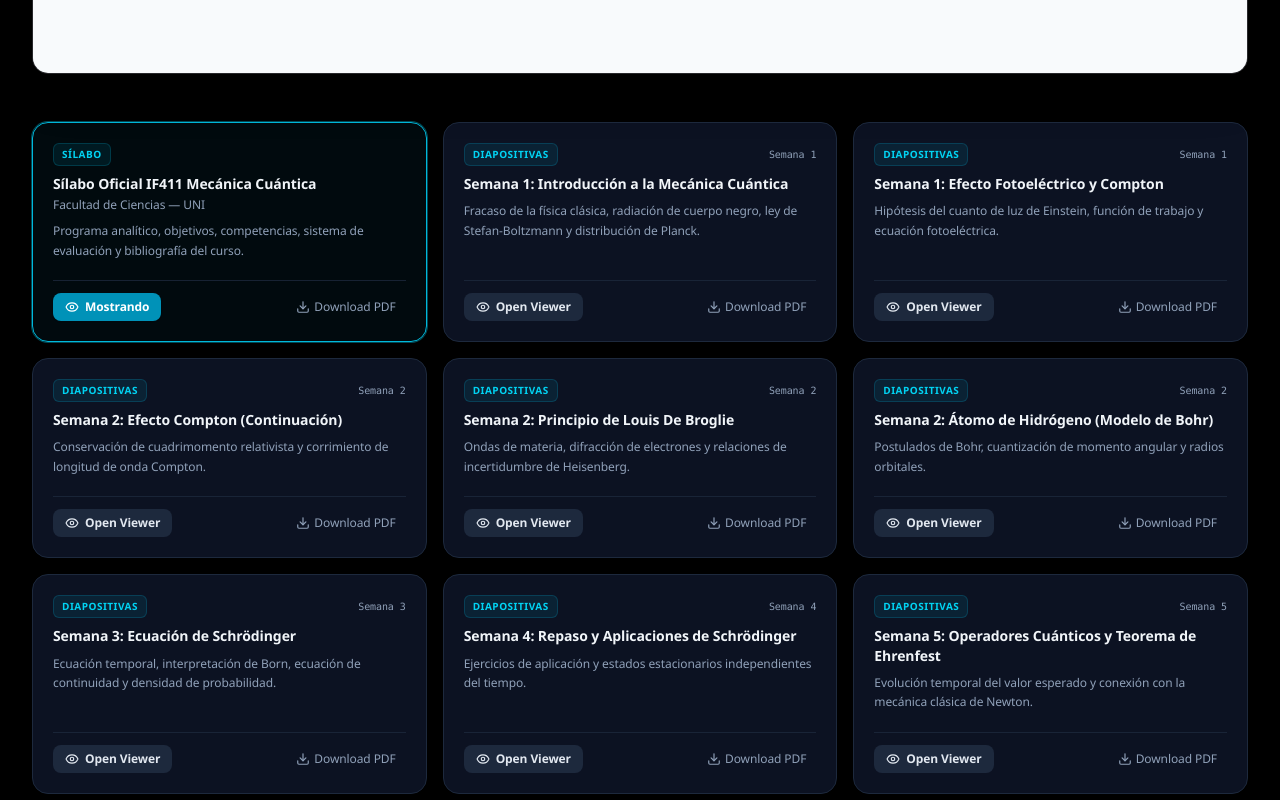
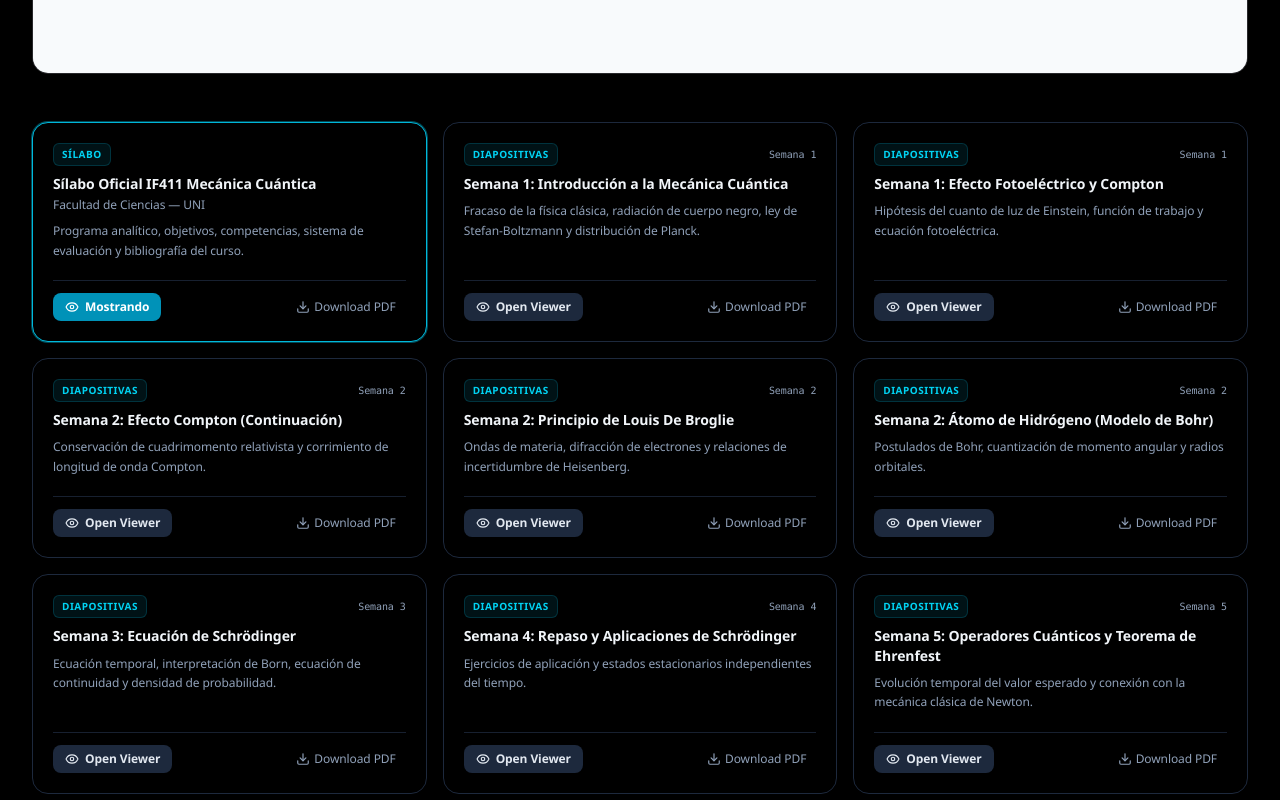
Before and after one commit to LordPercival241/Aprendiendo-Cua-ntica, a Next.js app: page /en/recursos in a window 1280 px wide. Shown: the part 1020-1820 px from the top of the page. Built offline with nearby package versions, Linux system fonts and the light colour scheme.

Commit message:
Cambio de color de fondo a oscuro

```diff
--- a/messages/es.json
+++ b/messages/es.json
@@ -16,7 +16,7 @@
     "title": "Apoya Aprendiendo Cuántica",
     "description": "Esta plataforma se mantiene de acceso libre. Si te ha resultado útil, puedes contribuir voluntariamente a su mejora y continuidad.",
     "scanTitle": "Escanea con Yape",
-    "scanDescription": "Abre Yape, escanea el código QR y completa la contribución desde tu aplicación.",
+    "scanDescription": "",
     "impact": "Tu aporte ayuda a mantener disponibles los contenidos, simulaciones y recursos educativos.",
     "voluntary": "La contribución es opcional y no afecta tu acceso a la plataforma.",
     "close": "Cerrar",
--- a/src/app/[locale]/recursos/page.tsx
+++ b/src/app/[locale]/recursos/page.tsx
@@ -378,8 +378,8 @@ export default function ResourcesPage() {
               key={res.id}
               className={`flex flex-col justify-between p-5 rounded-2xl border transition-all ${
                 isSelected
-                  ? 'border-cyan-500 bg-cyan-950/20 ring-1 ring-cyan-500/40'
-                  : 'border-slate-200 dark:border-slate-800 bg-white dark:bg-slate-900/80 hover:border-slate-300 dark:hover:border-slate-700 shadow-xs'
+                  ? 'border-cyan-500 bg-cyan-50 dark:bg-black ring-1 ring-cyan-500/40'
+                  : 'border-slate-200 dark:border-slate-800 bg-white dark:bg-black hover:border-slate-300 dark:hover:border-slate-700 shadow-xs'
               }`}
             >
               <div>
```
